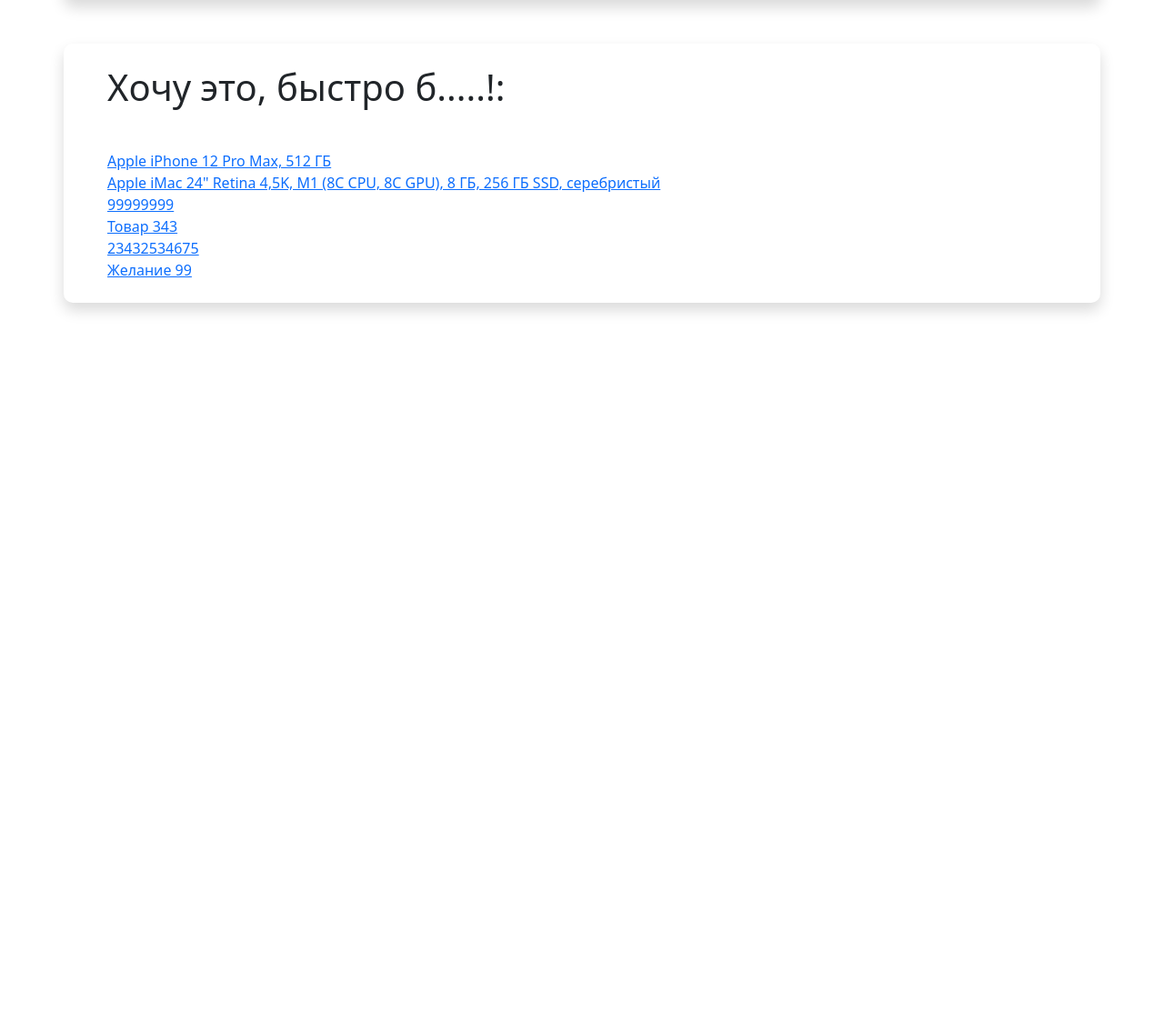
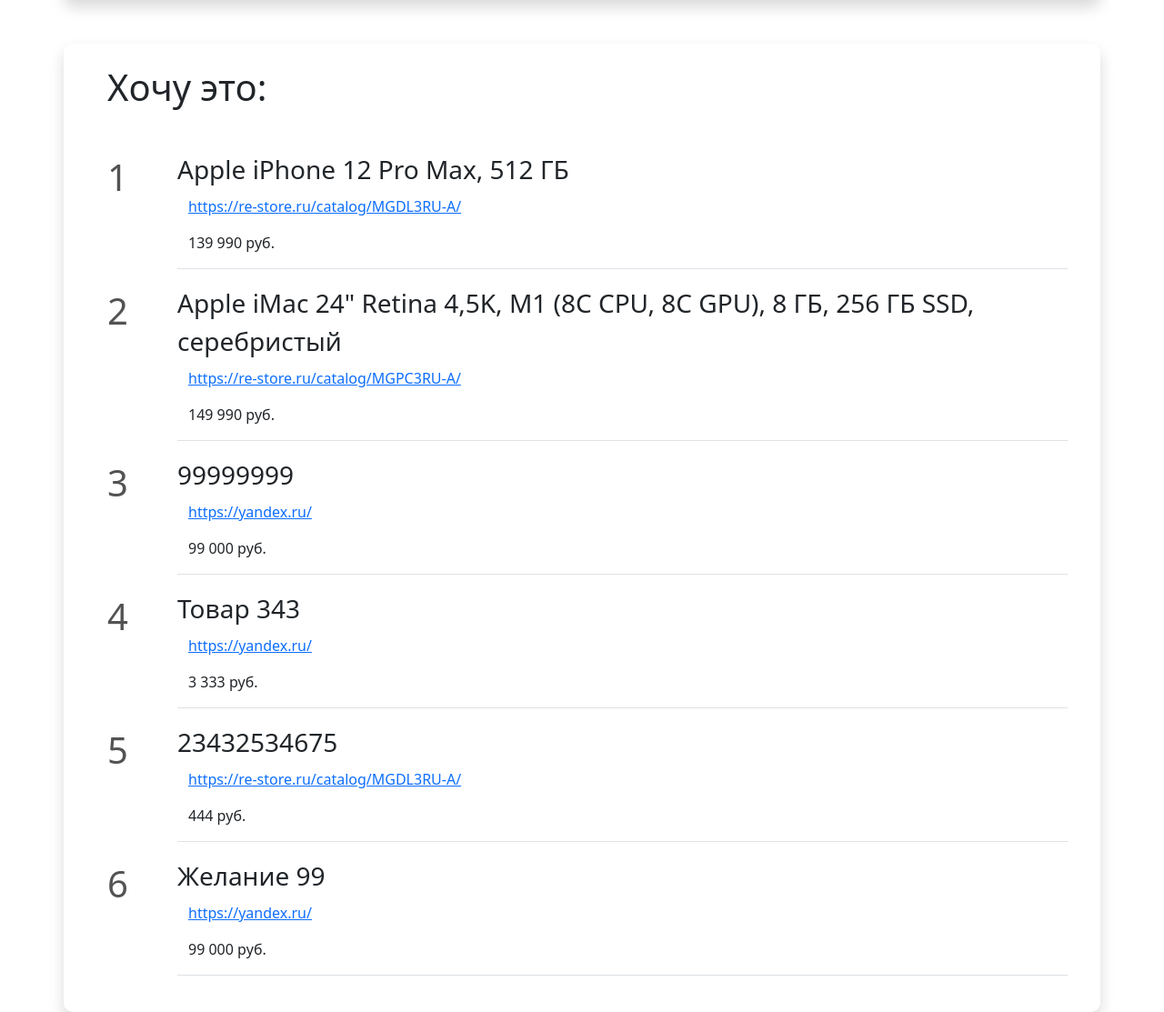
Before and after one commit to lacosst/wishlist, a Django app: template main/templates/wish_list.html in a window 1280 px wide. Shown: the part 56-1169 px from the top of the page at 91% size. Before the commit the page ends 400 px from the top, so only its background shows below. Run offline with Django 3.2, Linux system fonts and the light colour scheme; data comes from the database, SQL or seed files in the repository; both versions use the stored data as it was after the commit; the template is opened without the code that fills it: values that come from a table or form of the project are taken from there, most other values are stand-ins (such as "Sample title", 1, 10 or a date in 2020); some libraries are stand-ins or nearby versions.

Commit message:
Finish home task 2

```diff
--- a/main/static/css/style.css
+++ b/main/static/css/style.css
@@ -9,3 +9,7 @@ h1 {
 .brb {
     border-radius: 0 0 10px 10px;
 }
+
+.input-group-text {
+    width: 100px;
+}
--- a/main/templates/wish_list.html
+++ b/main/templates/wish_list.html
@@ -1,17 +1,68 @@
 {% extends 'base.html' %}
+{% load humanize %}
 {% block title %}
     {{ title }}
 {% endblock %}
 
 {% block content %}
-    <h1>Хочу это, быстро б.....!:</h1>
+    <h1>Хочу это:</h1>
+    {% if is_owner_list %}
+        <div class="row mb-5">
+            <!-- Кнопка-триггер модального окна -->
+            <button type="button" class="btn btn-primary" data-bs-toggle="modal" data-bs-target="#exampleModal"
+                    style="width: 250px;">
+                Добавить желание
+            </button>
 
-    {% if is_owner_list %}
-        <input type="text">
+            <!-- Модальное окно -->
+            <div class="modal fade" id="exampleModal" tabindex="-1" aria-labelledby="exampleModalLabel"
+                 aria-hidden="true">
+                <div class="modal-dialog">
+                    <div class="modal-content">
+                        <div class="modal-header">
+                            <h5 class="modal-title" id="exampleModalLabel">Добавить желание</h5>
+                            <button type="button" class="btn-close" data-bs-dismiss="modal"
+                                    aria-label="Закрыть"></button>
+                        </div>
+                        <form action="{% url 'wish_list_page' wishlist.pk %}" class="mx-3" method="post">
+                            {% csrf_token %}
+                            <div class="modal-body">
+
+                                <div class="input-group mb-3">
+                                    <span class="input-group-text" id="basic-addon1">Название</span>
+                                    {{ form.title }}
+                                </div>
+                                <div class="input-group mb-3">
+                                    <span class="input-group-text" id="basic-addon1">URL</span>
+                                    {{ form.link }}
+                                </div>
+                                <div class="input-group mb-3">
+                                    <span class="input-group-text" id="basic-addon1">Цена</span>
+                                    {{ form.price }}
+                                </div>
+                            </div>
+                            <div class="modal-footer">
+                                <button type="submit" class="btn btn-success">Сохранить</button>
+                                <button type="button" class="btn btn-secondary" data-bs-dismiss="modal">Закрыть</button>
+                            </div>
+                        </form>
+                    </div>
+                </div>
+            </div>
+        </div>
     {% endif %}
 
     {% for product in wishlist.products.all %}
-        <a href="{{ product }}">{{ product }}</a><br>
+                <div class="row mb-3">
+            <div class="col-1 fs-1" style="color:#535353;">{{ forloop.counter }}</div>
+            <div class="col">
+                <div class="row fs-3 mb-2">{{ product.title }}</div>
+                <div class="row border-bottom">
+                    <p><a target="_blank" href="{{ product.link }}">{{ product.link }}</a></p>
+                    <p>{{ product.price|intcomma }} руб.</p>
+                </div>
+            </div>
+        </div>
     {% endfor %}
 
 {% endblock %}
--- a/wishlist/settings.py
+++ b/wishlist/settings.py
@@ -25,7 +25,7 @@ SECRET_KEY = 'django-insecure-km=e($z9b%gzw+3bhtw%o6g#*475ud!sp@qij((_dk3#ev9$-!
 # SECURITY WARNING: don't run with debug turned on in production!
 DEBUG = True
 
-ALLOWED_HOSTS = []
+ALLOWED_HOSTS = ['192.168.20.136',  '127.0.0.1']
 
 
 # Application definition
```
Also changed, not shown: main/forms.py (added, +14 -0 lines), main/templates/index.html (+6 -10 lines), main/views.py (+14 -5 lines), db.sqlite3.
